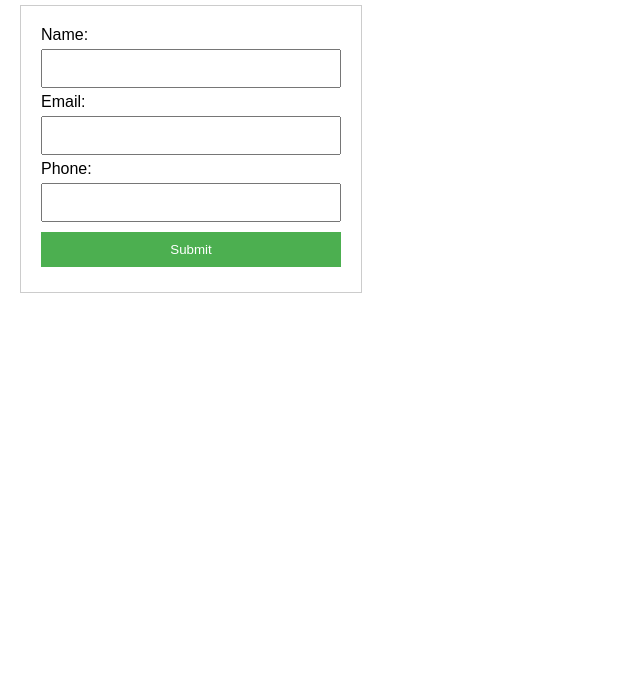
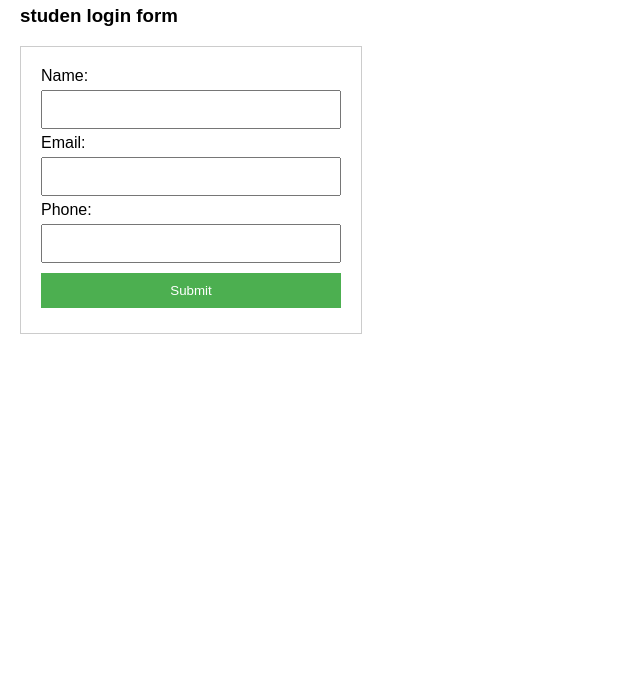
Before and after one commit to VikasMohan7/github-jenkin-vikas, a plain HTML site: page index.html in a window 1280 px wide. Shown: the part 123-800 px from the top of the page, without its empty margins (0-640 px from the left). Drawn offline with Linux system fonts and the light colour scheme.

Commit message:
second commit

```diff
--- a/index.html
+++ b/index.html
@@ -9,6 +9,7 @@
 <body>
 <h1>TKRCET</h1>
 <h2>User Registration Form</h2>
+<h3>studen login form</h3>
 <form>
 <label for="name">Name:</label>
 <input type="text" id="name" name="name" required><br>
```
